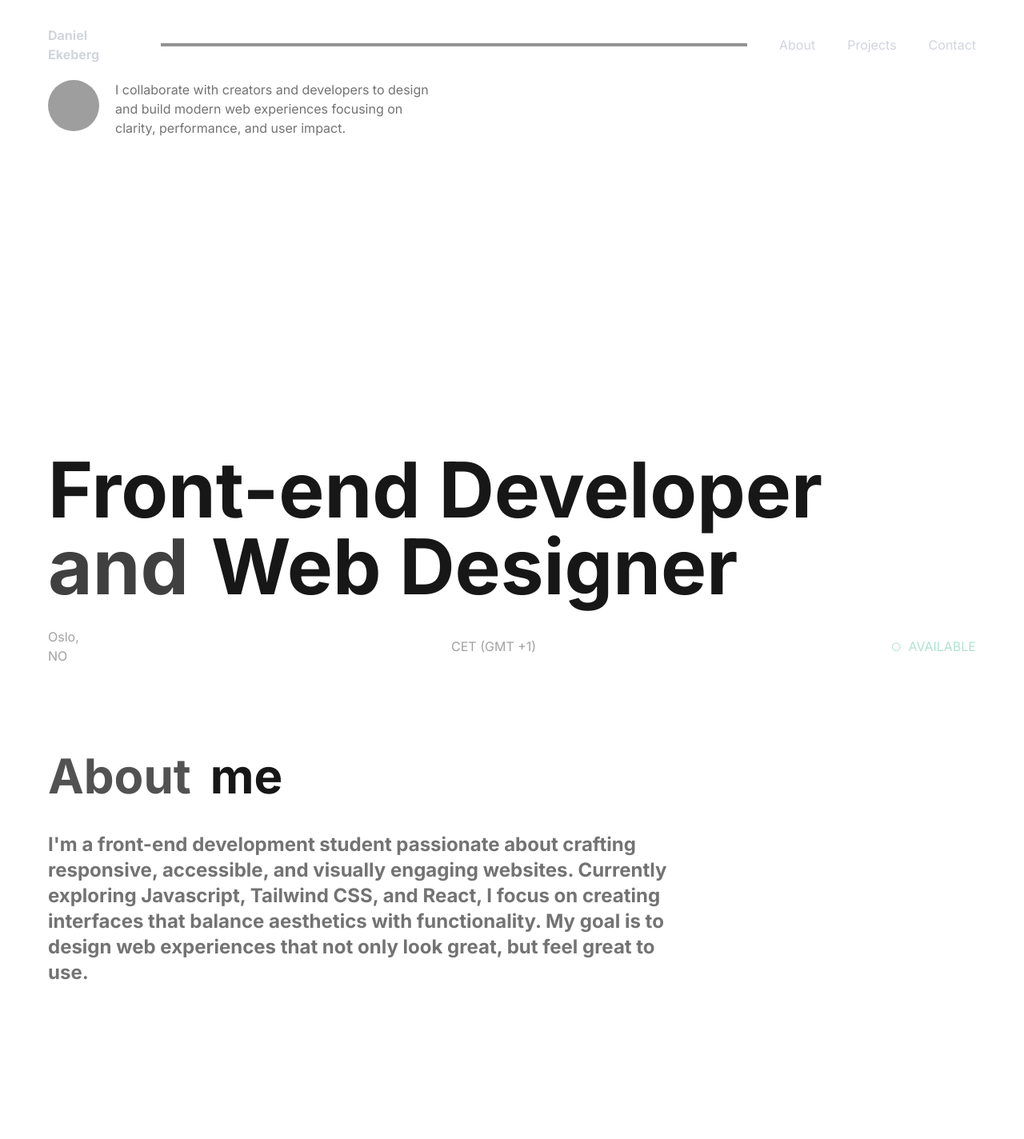
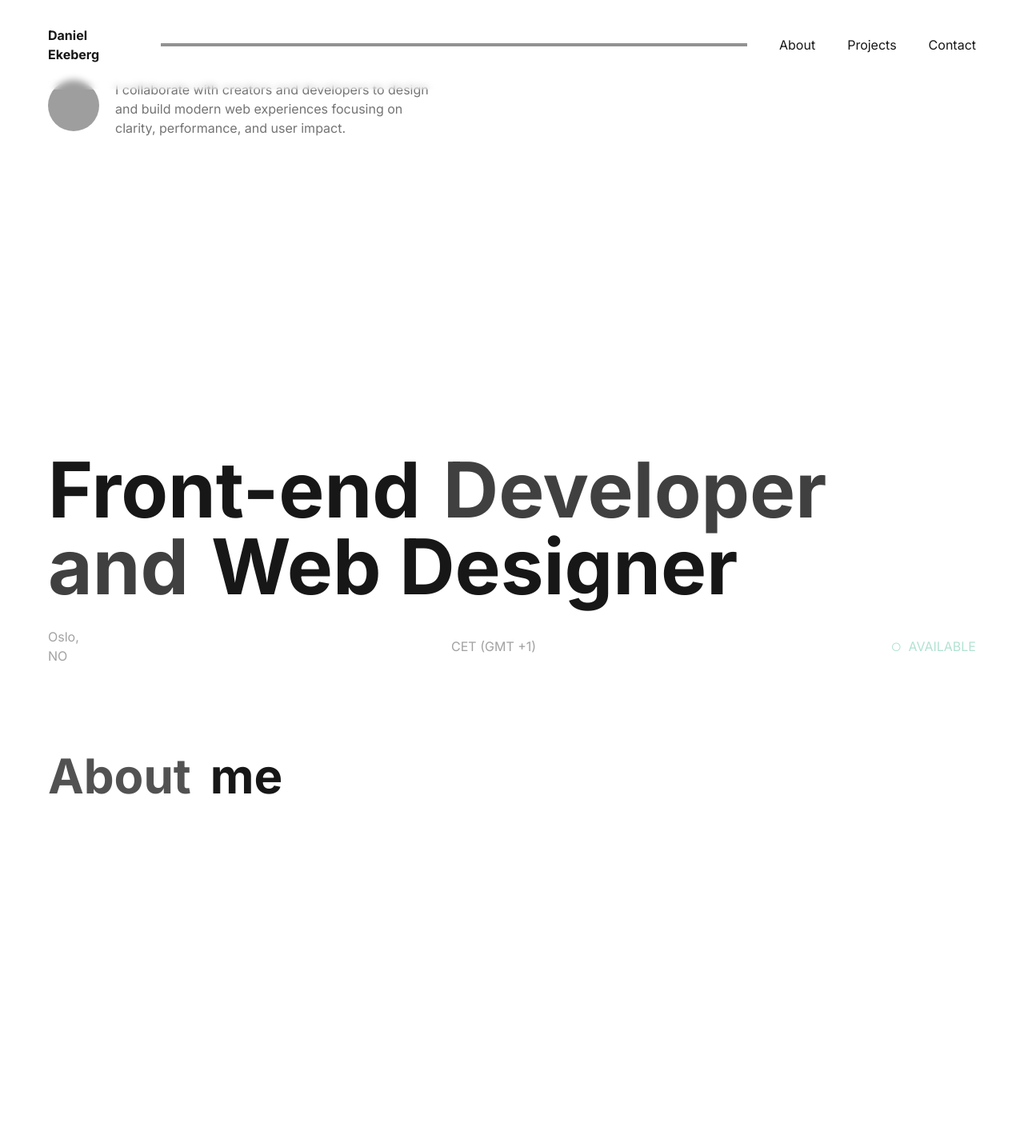
Before and after one commit to danielekeberg/portfolio-react, a Next.js app: page / in a window 1280 px wide. Shown: the top 1424 px of the page at 80% size. Built offline with nearby package versions, Linux system fonts and the light colour scheme; grey boxes are pictures that could not be loaded; a web font is replaced by a local one.

Commit message:
Small changes

```diff
--- a/src/components/About.tsx
+++ b/src/components/About.tsx
@@ -5,7 +5,7 @@ function About() {
                 <h1 className="text-6xl font-bold text-neutral-600">About</h1>
                 <h1 className="text-6xl font-bold">me</h1>
             </div>
-            <p className="text-2xl text-neutral-500 font-bold">I'm a front-end development student passionate about crafting responsive, accessible, and visually engaging websites.
+            <p className="text-2xl text-white font-bold">I'm a front-end development student passionate about crafting responsive, accessible, and visually engaging websites.
             Currently exploring Javascript, Tailwind CSS, and React, I focus on creating interfaces that balance aesthetics with functionality.
             My goal is to design web experiences that not only look great, but feel great to use.</p>
         </div>
--- a/src/components/Header.tsx
+++ b/src/components/Header.tsx
@@ -16,7 +16,7 @@ function Header() {
     }
 
     return (
-        <header className="my-8 flex gap-10 items-center justify-center text-gray-300 mb-10 fixed z-1000 top-0 left-15 right-15">
+        <header className="py-8 px-15 flex gap-10 items-center justify-center mb-10 fixed z-1000 top-0 left-0 right-0 backdrop-blur-xs">
             <h1 className="font-bold w-40 hover:text-white cursor-pointer" onClick={scrollToTop}>Daniel Ekeberg</h1>
             <ScrollProgress />
             <nav>
--- a/src/components/Section.tsx
+++ b/src/components/Section.tsx
@@ -1,7 +1,10 @@
 function Section() {
     return (
         <section className="h-[73vh] flex flex-col justify-end">
-            <h1 className="text-8xl font-bold">Front-end Developer</h1>
+            <div className="flex gap-7">
+                <h1 className="text-8xl font-bold">Front-end</h1>
+                <h1 className="text-8xl font-bold text-neutral-700">Developer</h1>
+            </div>
             <div className="flex gap-7">
                 <h1 className="text-8xl font-bold text-neutral-700">and</h1>
                 <h1 className="text-8xl font-bold">Web Designer</h1>
```
